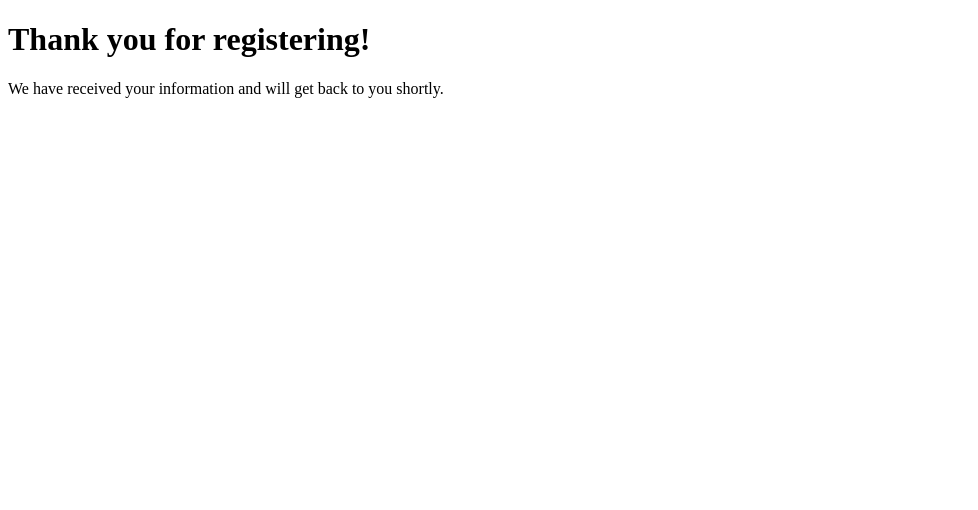
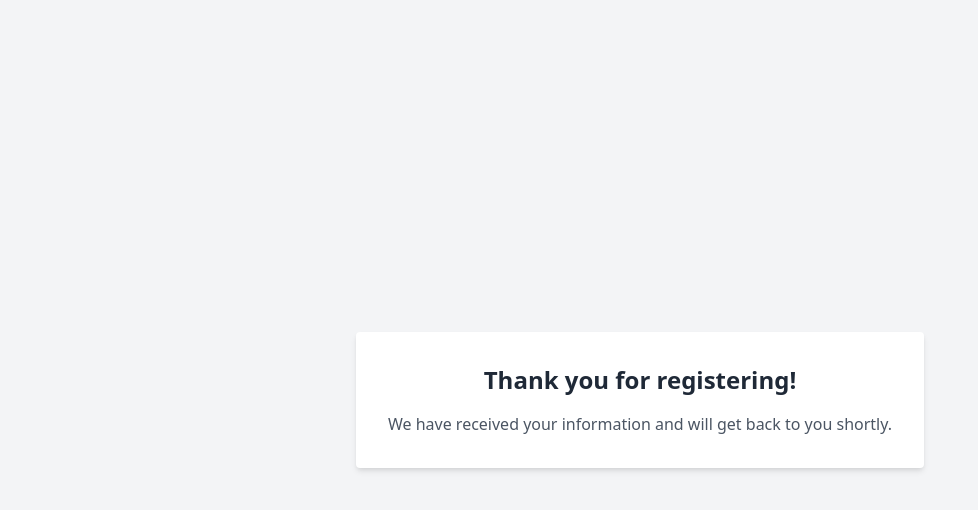
Before and after one commit to Gabriel-Dalton/Progressive-Information-Capture, a plain HTML site: page thank_you.html in a window 1280 px wide. Shown: the whole page, without its empty margins (0-978 px from the left). Drawn offline with nearby package versions, Linux system fonts and the light colour scheme.

Commit message:
Update thank_you.html

```diff
--- a/thank_you.html
+++ b/thank_you.html
@@ -4,9 +4,12 @@
     <meta charset="UTF-8">
     <meta name="viewport" content="width=device-width, initial-scale=1.0">
     <title>Thank You</title>
+    <link href="https://cdn.jsdelivr.net/npm/tailwindcss@2.2.19/dist/tailwind.min.css" rel="stylesheet">
 </head>
-<body>
-    <h1>Thank you for registering!</h1>
-    <p>We have received your information and will get back to you shortly.</p>
+<body class="bg-gray-100 flex items-center justify-center h-screen">
+    <div class="bg-white p-8 rounded shadow-md text-center">
+        <h1 class="text-2xl font-bold text-gray-800">Thank you for registering!</h1>
+        <p class="mt-4 text-gray-600">We have received your information and will get back to you shortly.</p>
+    </div>
 </body>
 </html>
```
